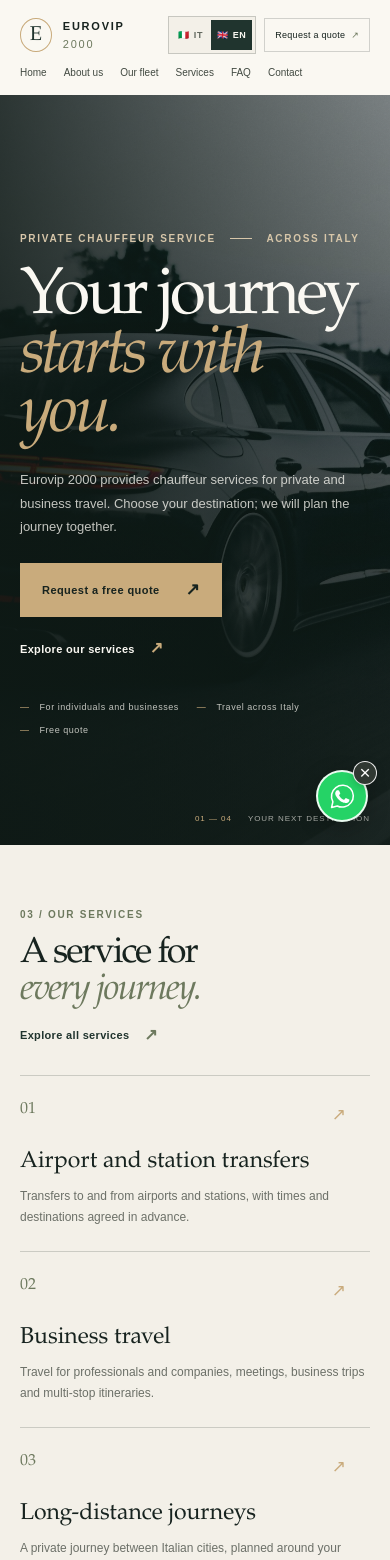
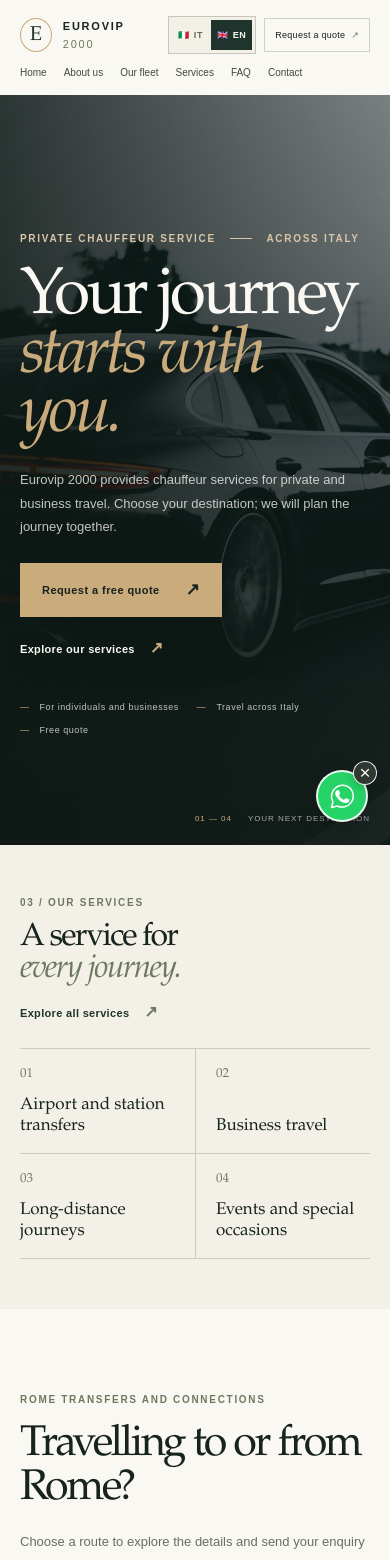
Before and after one commit to dibla92/eurovip2000, a Next.js app: page /en in a window 390 px wide. Shown: the top 1560 px of the page. Built offline with nearby package versions, Linux system fonts and the light colour scheme.

Commit message:
fix homepage

```diff
--- a/src/app/[locale]/page.tsx
+++ b/src/app/[locale]/page.tsx
@@ -126,20 +126,16 @@ export default async function Home({ params }: PageProps<"/[locale]">) {
                 {t.homeAllServices} <span aria-hidden="true">↗</span>
               </a>
             </div>
-            <div className="services-grid">
+            <ul className="home-services-list">
               {t.services.map((service, index) => (
-                <a className="service-card" href={servicesPath} key={service.title}>
-                  <span className="service-number">
+                <li className="home-service-item" key={service.title}>
+                  <span className="home-service-number">
                     {String(index + 1).padStart(2, "0")}
                   </span>
-                  <span className="service-arrow" aria-hidden="true">
-                    ↗
-                  </span>
                   <h3>{service.title}</h3>
-                  <p>{service.description}</p>
-                </a>
+                </li>
               ))}
-            </div>
+            </ul>
           </div>
         </section>
 
--- a/src/app/globals.css
+++ b/src/app/globals.css
@@ -932,16 +932,55 @@ textarea:focus-visible {
 }
 
 .home-services-section {
-  padding-block: 96px;
+  padding-block: 76px;
 }
 
 .home-services-section .section-heading {
-  margin-bottom: 42px;
+  margin-bottom: 30px;
 }
 
 .home-services-section .section-heading h2 {
-  margin-top: 16px;
-  font-size: clamp(38px, 4.2vw, 58px);
+  margin-top: 12px;
+  font-size: clamp(36px, 3.8vw, 48px);
+}
+
+.home-services-list {
+  display: grid;
+  margin: 0;
+  padding: 0;
+  grid-template-columns: repeat(4, minmax(0, 1fr));
+  border-top: 1px solid var(--line);
+  border-bottom: 1px solid var(--line);
+  list-style: none;
+}
+
+.home-service-item {
+  display: flex;
+  min-width: 0;
+  padding: 17px 20px;
+  flex-direction: column;
+  justify-content: space-between;
+  gap: 12px;
+  border-left: 1px solid var(--line);
+}
+
+.home-service-item:first-child {
+  padding-left: 0;
+  border-left: 0;
+}
+
+.home-service-number {
+  color: var(--olive);
+  font-family: var(--serif);
+  font-size: 13px;
+}
+
+.home-service-item h3 {
+  margin: 0;
+  font-family: var(--serif);
+  font-size: 19px;
+  font-weight: 400;
+  line-height: 1.25;
 }
 
 .transfers-section {
@@ -1680,6 +1719,23 @@ a.contact-card:hover {
     grid-template-columns: 1fr 1fr;
   }
 
+  .home-services-list {
+    grid-template-columns: 1fr 1fr;
+  }
+
+  .home-service-item:nth-child(odd) {
+    padding-left: 0;
+    border-left: 0;
+  }
+
+  .home-service-item:nth-child(even) {
+    padding-right: 0;
+  }
+
+  .home-service-item:nth-child(n + 3) {
+    border-top: 1px solid var(--line);
+  }
+
   .transfer-grid {
     grid-template-columns: 1fr 1fr;
   }
@@ -1924,17 +1980,26 @@ a.contact-card:hover {
   }
 
   .home-services-section {
-    padding-block: 62px;
+    padding-block: 50px;
   }
 
   .home-services-section .section-heading {
-    margin-bottom: 27px;
+    margin-bottom: 22px;
     gap: 12px;
   }
 
   .home-services-section .section-heading h2 {
-    margin-top: 14px;
-    font-size: clamp(36px, 9vw, 46px);
+    margin-top: 12px;
+    font-size: clamp(32px, 8vw, 40px);
+  }
+
+  .home-service-item {
+    padding-block: 15px;
+    gap: 10px;
+  }
+
+  .home-service-item h3 {
+    font-size: 17px;
   }
 
   .fleet-grid {
```
